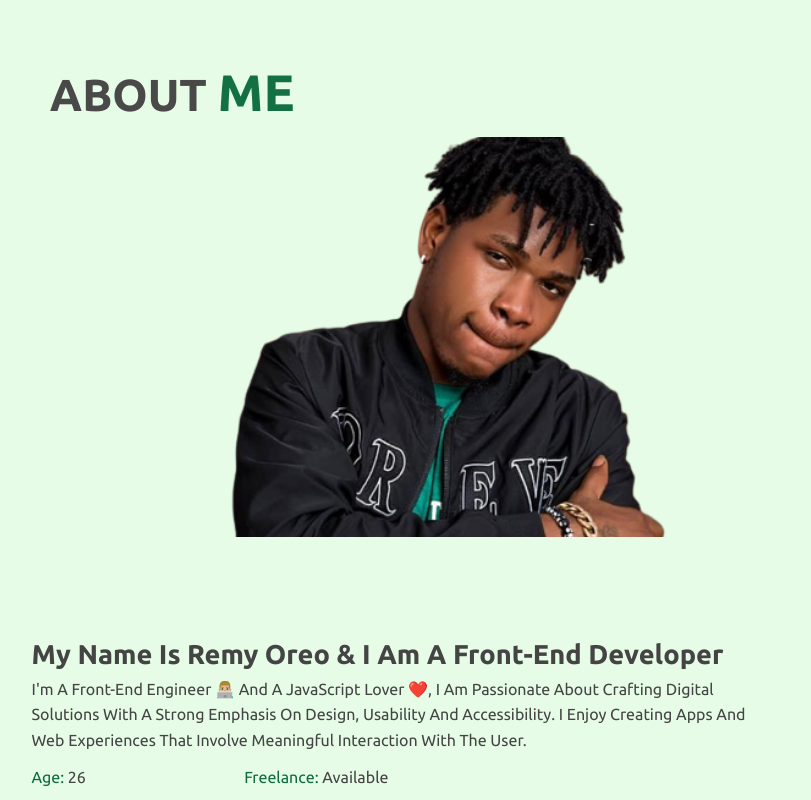
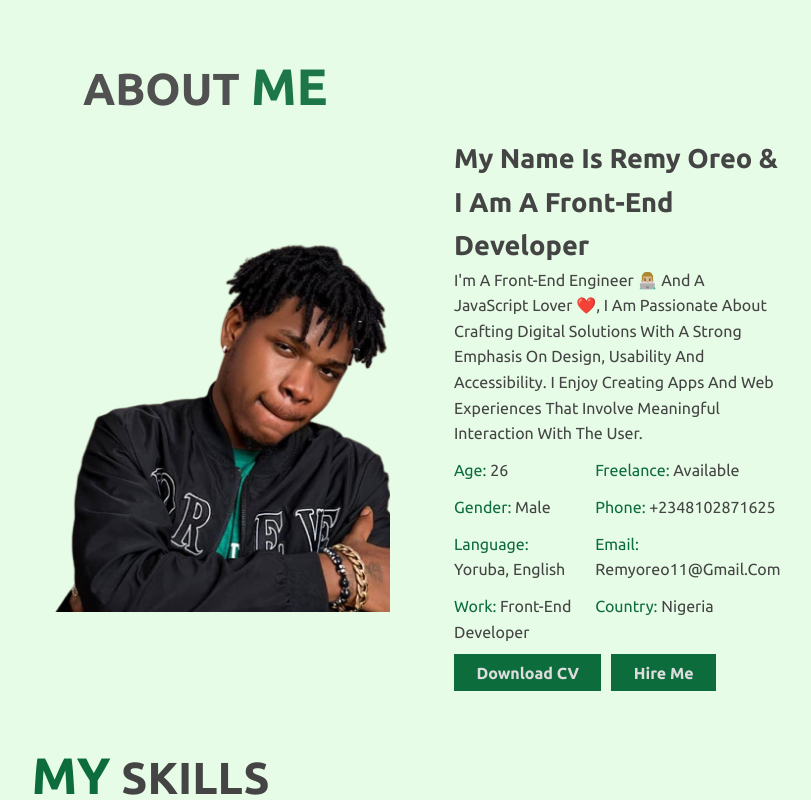
Before and after one commit to Oreolion/myPortfolioWithReact, a React (Vite) app: page / in a window 1280 px wide. Shown: the part 820-1620 px from the top of the page, without its empty margins (346-1157 px from the left). Built offline with nearby package versions, Linux system fonts and the light colour scheme.

Commit message:
new commit

```diff
--- a/src/index.css
+++ b/src/index.css
@@ -287,7 +287,7 @@
 
 .inner-about-me {
   display: flex;
-  gap: 6rem;
+  gap: 4rem;
   flex-wrap: wrap;
   align-items: center;
 }
```
